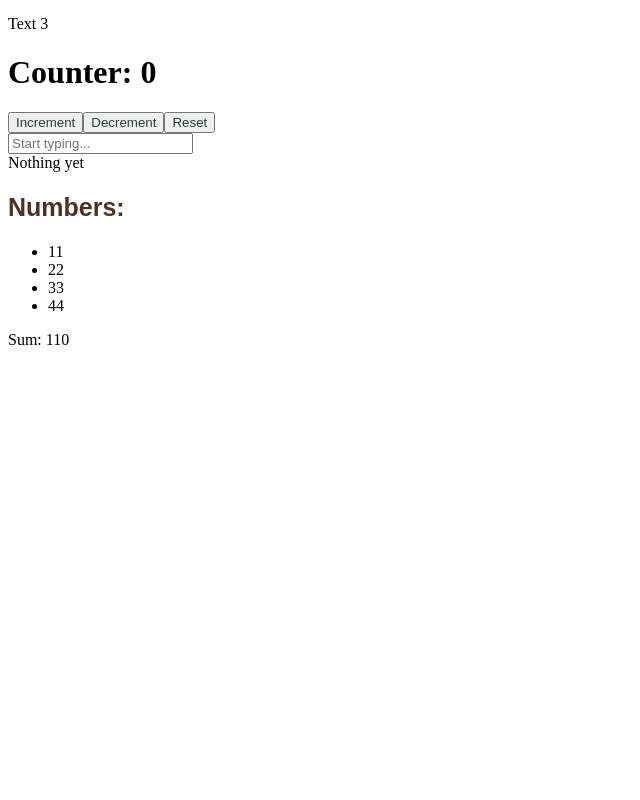
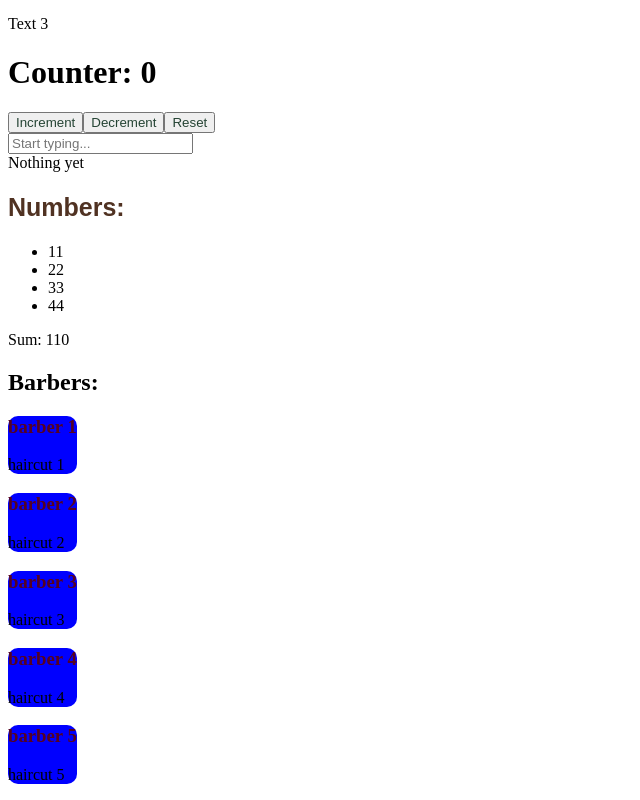
Before and after one commit to gabrielsantosdelima/frontend-studies, an Angular app in the folder angular-studies/: page / in a window 1280 px wide. Shown: the part 309-1109 px from the top of the page, without its empty margins (0-640 px from the left). Before the commit the page ends 800 px from the top, so only its background shows below. Built offline with nearby package versions, Linux system fonts and the light colour scheme.

Commit message:
feat(RenderingList): render list with @for control flow

```diff
--- a/angular-studies/src/app/app.html
+++ b/angular-studies/src/app/app.html
@@ -18,5 +18,7 @@
     <app-text-mirror/>
 
     <app-sum-list/>
+
+    <app-rendering-list/>
 </main>
 <router-outlet></router-outlet>
--- a/angular-studies/src/app/app.ts
+++ b/angular-studies/src/app/app.ts
@@ -5,11 +5,12 @@ import { Card } from './components/card/card';
 import { Counter } from './components/counter/counter';
 import { TextMirror } from './components/text-mirror/text-mirror';
 import { SumList } from './components/sum-list/sum-list';
+import { RenderingList } from './components/rendering-list/rendering-list';
 
 @Component({
   selector: 'app-root',
   standalone: true,
-  imports: [RouterOutlet, Greeting, Card, Counter, TextMirror, SumList],
+  imports: [RouterOutlet, Greeting, Card, Counter, TextMirror, SumList, RenderingList],
   templateUrl: './app.html',
   styleUrl: './app.scss'
 })
--- /dev/null
+++ b/angular-studies/src/app/components/rendering-list/rendering-list.html
@@ -0,0 +1,9 @@
+<h2>Barbers:</h2>
+<div>
+    @for(b of barbers(); track b.id){
+        <article>
+            <h3>{{b.name}}</h3>
+            <p>{{b.specialty}}</p>
+        </article>
+    }
+</div>
--- /dev/null
+++ b/angular-studies/src/app/components/rendering-list/rendering-list.scss
@@ -0,0 +1,9 @@
+article {
+    border-radius: 10px;
+    background-color: blue;
+    width: max-content;
+}
+
+h3 {
+    color: #550321;
+}
--- /dev/null
+++ b/angular-studies/src/app/components/rendering-list/rendering-list.ts
@@ -0,0 +1,18 @@
+import { Component, signal } from "@angular/core";
+
+@Component({
+    selector: 'app-rendering-list',
+    standalone: true,
+    templateUrl: './rendering-list.html',
+    styleUrl: './rendering-list.scss'
+})
+
+export class RenderingList {
+    barbers = signal([
+        {id: 1, name: 'barber 1', specialty: 'haircut 1'},
+        {id: 2, name: 'barber 2', specialty: 'haircut 2'},
+        {id: 3, name: 'barber 3', specialty: 'haircut 3'},
+        {id: 4, name: 'barber 4', specialty: 'haircut 4'},
+        {id: 5, name: 'barber 5', specialty: 'haircut 5'},
+    ])
+}
```
Also changed, not shown: 1 other file (tests, documents, lock files or other folders).
